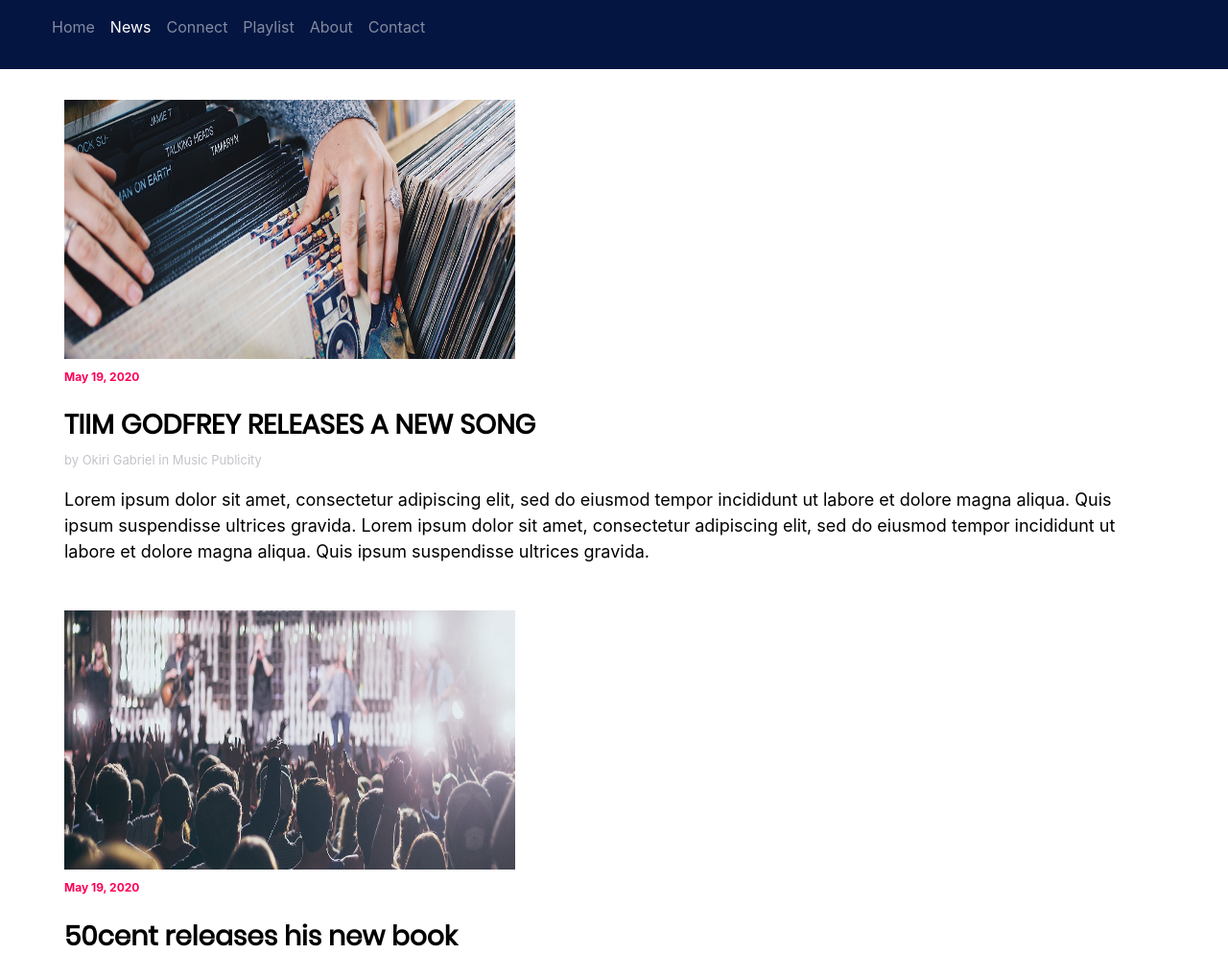
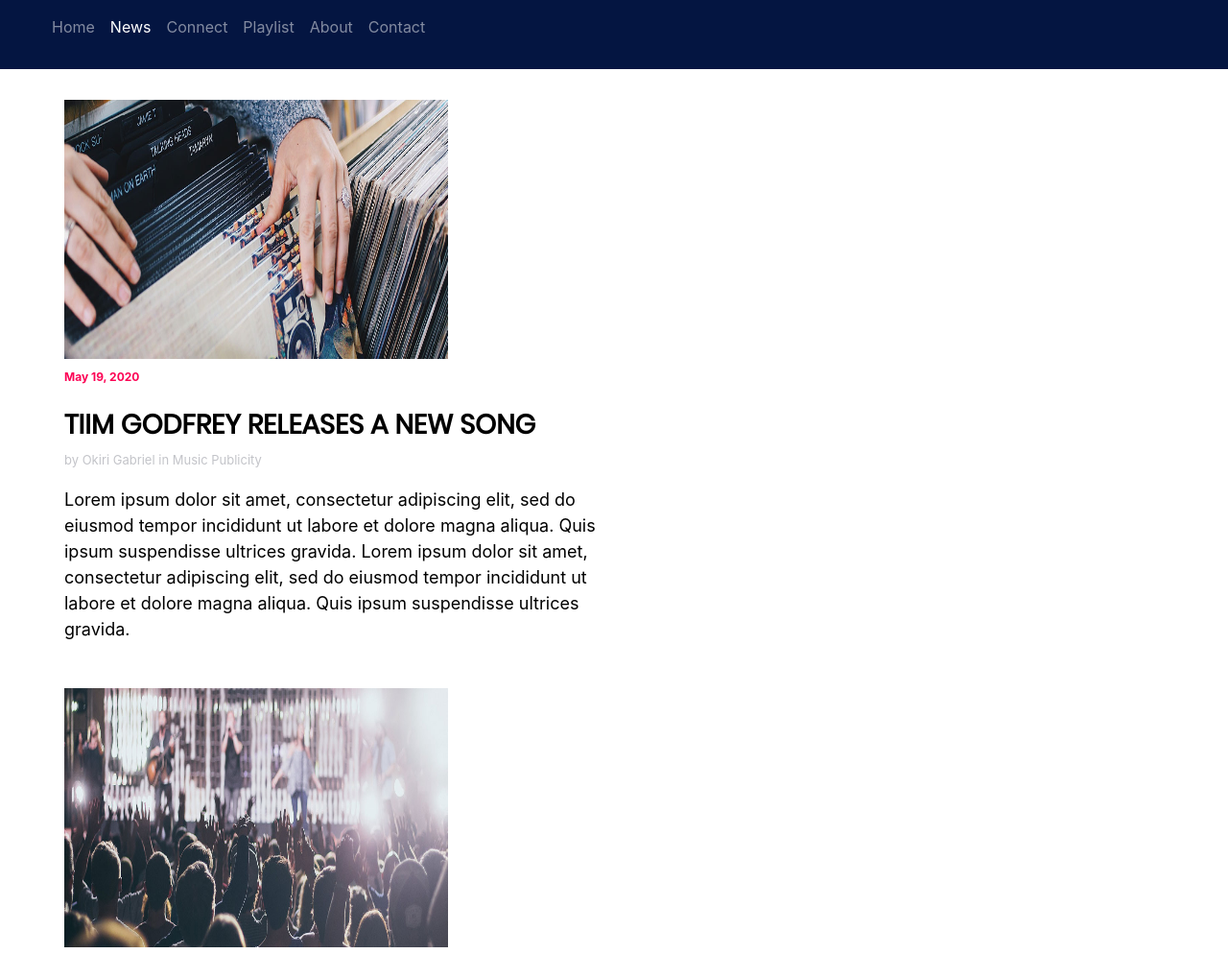
Before and after one commit to OkiriGabriel/Music-Blog, a plain HTML site: page Tnews.html in a window 1280 px wide. Shown: the top 994 px of the page at 96% size. Drawn offline with nearby package versions, Linux system fonts and the light colour scheme; files that its build step writes are made by us from their sources; a web font is replaced by a local one.

Commit message:
made-changes

```diff
--- a/Tnews.html
+++ b/Tnews.html
@@ -78,8 +78,10 @@
 <!-- news  -->
 <section class="news">
 		<div class="container">
+		   <div class="row">
+         <div class="col-sm-6 lg-3">
           <div class="news mrgb1">
-				<img src="assets/images/newnews/1.jpg"  class=" mrgt2 "style="width: 470px; height: 270px;"alt="">
+            <img src="assets/images/newnews/1.jpg"  class=" mrgt2 "style="width: 400px; height: 270px;"alt="">
             <h5 class="font-poppinslight on-red fs--12 mrgt1"><b>May 19, 2020</b></h5>
             <h3 class="font-poppinsregular on-black mrgt1"><b>TIIM GODFREY RELEASES A NEW SONG</b></h3>
             <div class="font-poppinslight fs--13  on-grey">by <a href=""  class="font-poppinslight fs--13 on-grey">Okiri Gabriel</a> in <a href=""  class="font-poppinslight fs--13 on-grey">Music Publicity</a></div>
@@ -87,7 +89,7 @@
           </div>
 
           <div class="news mrgb1 ">
-				<img src="assets/images/newnews/2.jpg" style="width: 470px; height: 270px;"  class="mrgt2" alt="">
+            <img src="assets/images/newnews/2.jpg" style="width: 400px; height: 270px;"  class="mrgt2" alt="">
             <h5 class="font-poppinslight on-red fs--12 mrgt1"><b>May 19, 2020</b></h5>
             <h3  class="font-poppinsregular mrgt1 on-black"><b>50cent releases his new book</b></h3>
             <div class="font-poppinslight fs--13 on-grey">by <a href=""  class="font-poppinslight fs--13 on-grey"> Okiri Gabriel</a> in <a href=""  class="font-poppinslight fs--13 on-grey">Music</a></div>
@@ -95,7 +97,7 @@
           </div>
 
           <div class="news mrgb1 mrgt1">
-				<img src="assets/images/newnews/3.jpg" style="width: 470px; height: 270px;" class="mrgt2 "alt="">
+            <img src="assets/images/newnews/3.jpg" style="width: 400px; height: 270px;" class="mrgt2 "alt="">
             <h5 class="font-poppinslight on-red fs--12 mrgt1"><b>May 19, 2020</b></h5>
             <h3  class="font-poppinsregular mrgt1 on-black"><b>Asa suspends Lucid tour due to covid19</b></h3>
             <div class="font-poppinslight fs--13 on-grey">by <a href="" class="font-poppinslight fs--13 on-grey">Okiri Gabriel</a> in <a href=""  class="font-poppinslight fs--13 on-grey">Music</a></div>
@@ -107,6 +109,8 @@
             <a href="#">02 </a>
             <a href="#">03 </a>
             <a href="#">04 </a>
+          </div>
+         </div>
        </div>
 		</div>
 	</section>
```
Lines whose indentation alone changed are shown as unchanged.
